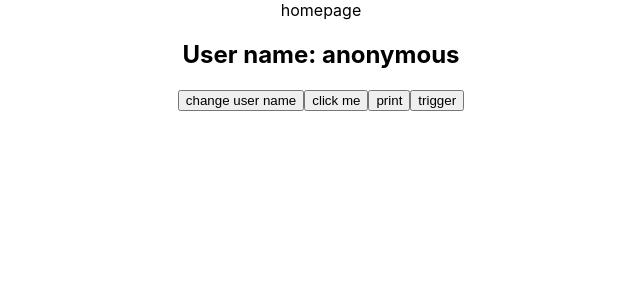
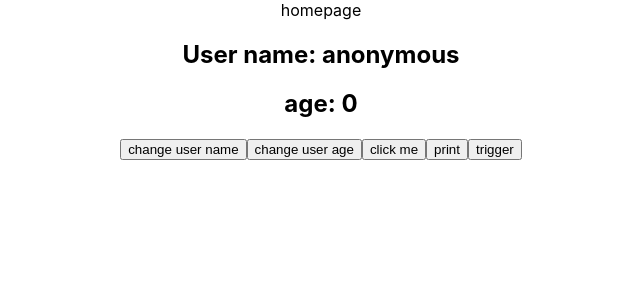
Before and after one commit to Ma9da/react-practicing, a React (Create React App) app: page / in a window 1280 px wide. Shown: the top 300 px of the page, without its empty margins (319-959 px from the left). Built offline with nearby package versions, Linux system fonts and the light colour scheme.

Commit message:
added: useState

```diff
--- a/src/home/Home.jsx
+++ b/src/home/Home.jsx
@@ -2,6 +2,7 @@ import { useState } from "react";
 
 function Home() {
     const [name, setName] = useState("anonymous");
+    const [age, setAge] = useState(0);
     const handelClick = () => {
         console.log("hello there");
     }
@@ -16,8 +17,13 @@ function Home() {
             <div className="home">
                 homepage
             </div>
-            <h2>User name: {name}</h2>
-            <button onClick={()=>{setName("Arther")}}>change user name</button>
+            <h2>User name: {name}
+            </h2>
+            <h2>
+                age: {age}
+            </h2>
+            <button onClick={() => { setName("Arther") }}>change user name</button>
+            <button onClick={()=>{setAge(17)}}>change user age</button>
             <button onClick={handelClick}>click me</button>
             <button onClick={() => { printName("yoshi") }}>print</button>
             <button onClick={(e) => { handelEvent(e) }}>trigger</button>
```
